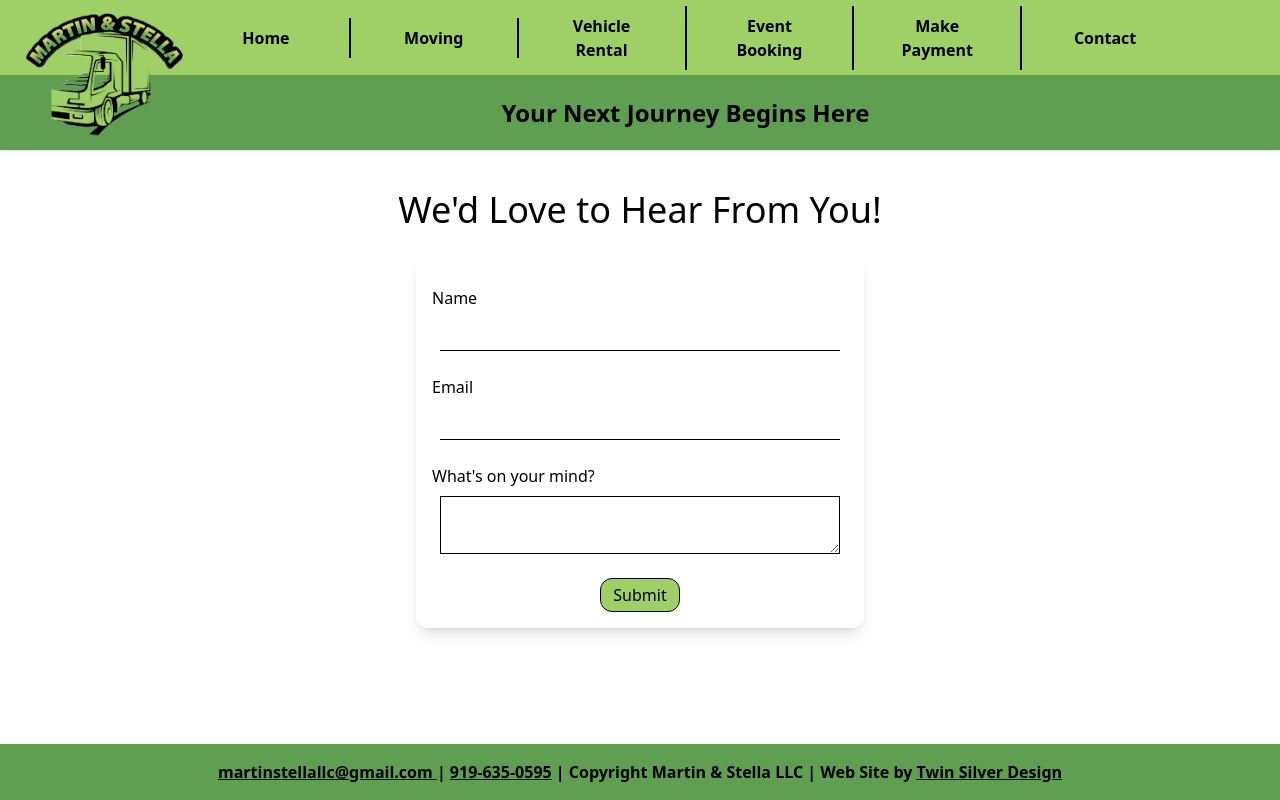
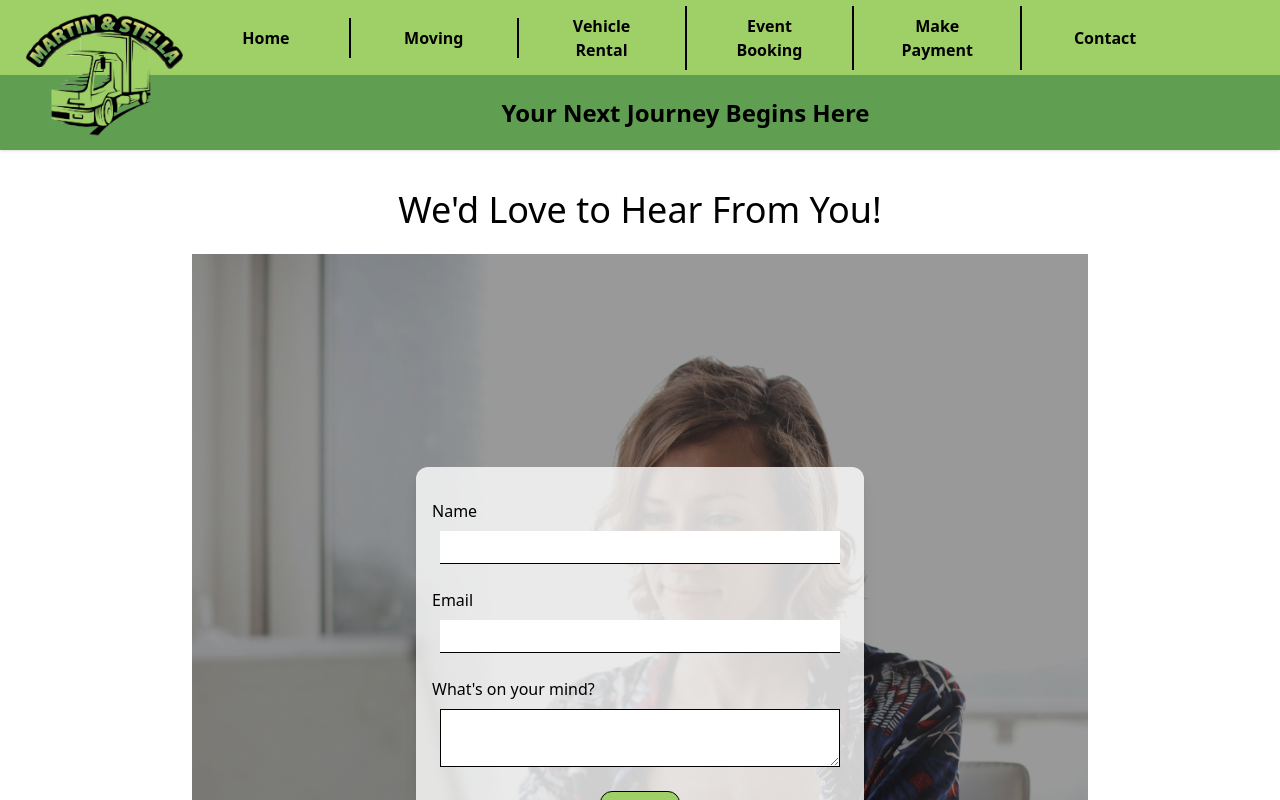
Before and after one commit to wzsamuels/martinandstella, a Next.js app: page /contact in a window 1280 px wide. Shown: the top 800 px of the page. Built offline with nearby package versions, Linux system fonts and the light colour scheme.

Commit message:
Add image to contact page

```diff
--- a/pages/contact.tsx
+++ b/pages/contact.tsx
@@ -2,6 +2,8 @@ import {FormEvent, useState} from "react";
 import emailForm from "../lib/emailForm"
 import Form from "../components/Form";
 import { FormData } from "../types/formTypes";
+import Image from 'next/image'
+import computer_image from '../public/images/contact/woman_at_computer.jpg'
 
 const formFields = [
   {
@@ -40,7 +42,11 @@ const Contact = () => {
   return (
     <div className={'flex flex-col items-center mt-4'}>
       <h1 className={'md:text-4xl text-3xl my-6'}>We&apos;d Love to Hear From You!</h1>
-      <div className={'w-full max-w-md p-4 rounded-xl shadow-lg'}>
+      <div className={'relative max-w-4xl w-full h-screen'}>
+        <Image fill className={'object-cover'} src={computer_image} alt={'Woman at computer'}/>
+        <div className={'absolute top-0 w-full h-full bg-black/40'}/>
+        <div className={'absolute top-0 w-full h-full flex justify-center items-center'}>
+          <div className={'max-w-md p-4 rounded-xl shadow-lg w-full bg-white/80'}>
             { message ?
               <div className={'text-xl md:text-2xl'}>
                 { message }
@@ -50,6 +56,9 @@ const Contact = () => {
             }
           </div>
         </div>
+      </div>
+
+    </div>
 
   )
 }
```
Also changed, not shown: public/images/contact/woman_at_computer.jpg (added). Lines whose indentation alone changed are shown as unchanged.
